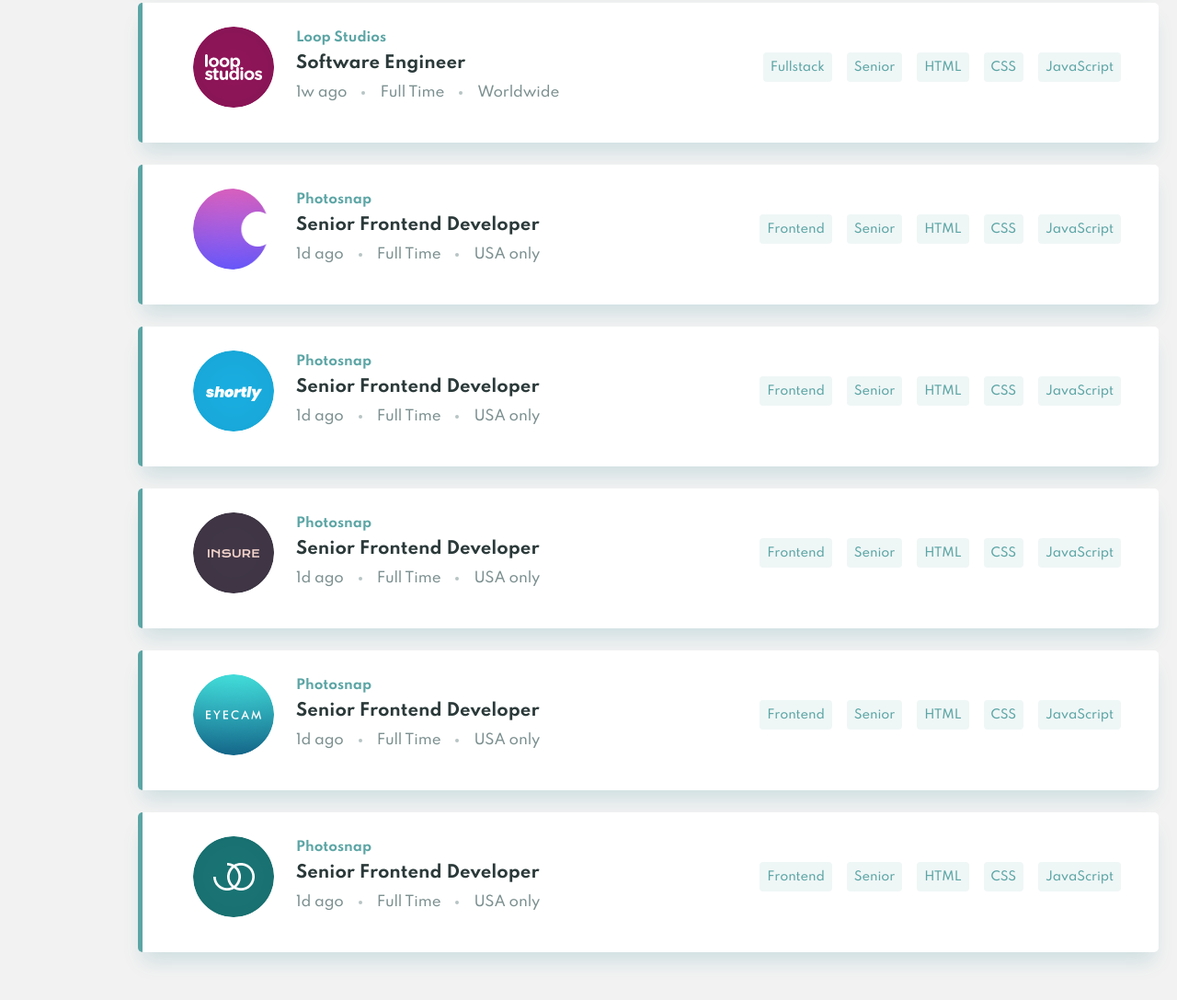
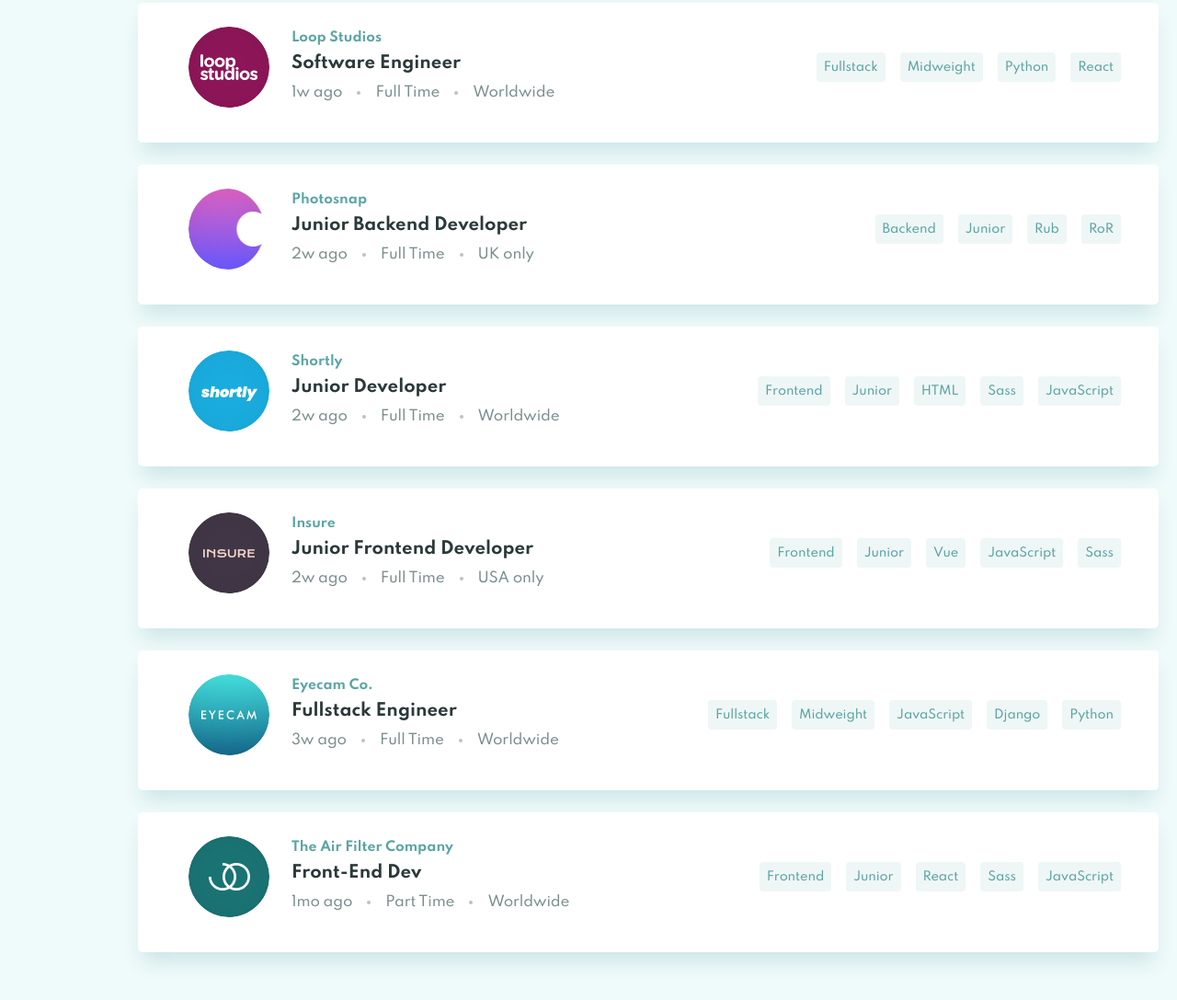
Before and after one commit to avaz-rustamov/Job-Listings-Website, a plain HTML site: page index.html in a window 1280 px wide. Shown: the part 933-2020 px from the top of the page at 92% size. Drawn offline with Linux system fonts and the light colour scheme.

Commit message:
Add hover and border removed

```diff
--- a/css/styles.css
+++ b/css/styles.css
@@ -52,7 +52,7 @@ body {
 }
 
 .site_main {
-  background-color: #F2F2F2;
+  background-color: #EFFAFA;;
   padding: 76px 128px;
 }
 
@@ -65,6 +65,9 @@ body {
   box-shadow: 0px 15px 20px -5px rgba(13, 113, 130, 0.15);
   border-radius: 5px;
   border-left: 5px solid #5CA5A5;
+}
+.job_list_no_border {
+  border: none;
 }
 
 .joblist {
@@ -114,6 +117,10 @@ body {
   margin: 0;
   margin-bottom: 8px;
 }
+.job_list_heading_link:hover {
+  color:#5CA5A5;
+  transition: 0.3s ease;
+}
 
 .job_list_heading_link {
   text-decoration: none;
@@ -161,6 +168,7 @@ body {
   display: flex;
 }
 
+
 .job_list_links {
   list-style: none;
   background: #EFF6F6;
@@ -169,7 +177,10 @@ body {
   padding: 4px 8px;
   margin-right: 16px;
   border-radius: 4px;
-
+}
+.job_list_links:hover {
+  background-color: #5CA5A5;
+  transition: 0.3s ease;
 }
 
 .job_list_link {
@@ -179,6 +190,11 @@ body {
   letter-spacing: -0.1px;
   color: #5CA5A5;
 }
+.job_list_link:hover{
+  color: #FFFFFF;
+  transition: 0.3s ease;
+
+}
 
 .job_list_link_item {
   margin-left: auto;
--- a/index.html
+++ b/index.html
@@ -115,7 +115,7 @@
           </div>
         </li>
         <li class="joblist_item">
-          <div class="job_list">
+          <div class="job_list job_list_no_border">
             <img class="job_list_img" src="img/account.png" alt="Logo of Photosnap"
               srcset="img/account.png 1x, img/account@2x.png 2x" width="88px" height="88px">
             <div class="job_list_content">
@@ -164,7 +164,7 @@
           </div>
         </li>
         <li class="joblist_item">
-          <div class="job_list">
+          <div class="job_list job_list_no_border">
             <img class="job_list_img" src="img/myhome.png" alt="Logo of Photosnap"
               srcset="img/myhome.png 1x, img/myhome@2x.png 2x" width="88px" height="88px">
             <div class="job_list_content">
@@ -209,7 +209,7 @@
           </div>
         </li>
         <li class="joblist_item">
-          <div class="job_list">
+          <div class="job_list job_list_no_border">
             <img class="job_list_img" src="img/loopstuios.png" alt="Logo of Photosnap"
               srcset="img/loopstuios.png 1x, img/loopstuios@2x.png 2x" width="88px" height="88px">
             <div class="job_list_content">
@@ -236,7 +236,94 @@
               </li>
               <li class="job_list_links">
                 <a href="index.html" class="job_list_link">
-                  Senior
+                  Midweight
+                </a>
+              </li>
+              <li class="job_list_links">
+                <a href="index.html" class="job_list_link">
+                  Python
+                </a>
+              </li>
+              <li class="job_list_links">
+                <a href="index.html" class="job_list_link">
+                  React
+                </a>
+              </li>
+            </ul>
+          </div>
+        </li>
+        <li class="joblist_item">
+          <div class="job_list job_list_no_border">
+            <img class="job_list_img" src="img/facelt.png" alt="Logo of Photosnap"
+              srcset="img/facelt.png 1x, img/facelt@2x.png 2x" width="88px" height="88px">
+            <div class="job_list_content">
+              <p class="job_tags">
+                  Photosnap
+
+
+              </p>
+              <h2 class="job_list_heading">
+                <a class="job_list_heading_link" href="index.html" >Junior Backend Developer</a>
+              </h2>
+              <div class="job_list_info">
+                <p class="job_list_info_text">2w ago</p>
+                <p class="job_list_info_text job_list_info_text_secound">Full Time</p>
+                <p class="job_list_info_text">UK only</p>
+              </div>
+            </div>
+
+            <ul class="job_list_link_item">
+              <li class="job_list_links">
+                <a href="index.html" class="job_list_link">
+                  Backend
+                </a>
+              </li>
+              <li class="job_list_links">
+                <a href="index.html" class="job_list_link">
+                  Junior
+                </a>
+              </li>
+              <li class="job_list_links">
+                <a href="index.html" class="job_list_link">
+                  Rub
+                </a>
+              </li>
+              <li class="job_list_links">
+                <a href="index.html" class="job_list_link">
+                  RoR
+                </a>
+              </li>
+
+            </ul>
+          </div>
+        </li>
+        <li class="joblist_item">
+          <div class="job_list job_list_no_border">
+            <img class="job_list_img" src="img/shortly.png" alt="Logo of Photosnap"
+              srcset="img/shortly.png 1x, img/shortly@2x.png 2x" width="88px" height="88px">
+            <div class="job_list_content">
+              <p class="job_tags">
+                  Shortly
+              </p>
+              <h2 class="job_list_heading">
+                <a class="job_list_heading_link" href="index.html" >Junior Developer</a>
+              </h2>
+              <div class="job_list_info">
+                <p class="job_list_info_text">2w ago</p>
+                <p class="job_list_info_text job_list_info_text_secound">Full Time</p>
+                <p class="job_list_info_text">Worldwide</p>
+              </div>
+            </div>
+
+            <ul class="job_list_link_item">
+              <li class="job_list_links">
+                <a href="index.html" class="job_list_link">
+                  Frontend
+                </a>
+              </li>
+              <li class="job_list_links">
+                <a href="index.html" class="job_list_link">
+                  Junior
                 </a>
               </li>
               <li class="job_list_links">
@@ -246,7 +333,7 @@
               </li>
               <li class="job_list_links">
                 <a href="index.html" class="job_list_link">
-                  CSS
+                  Sass
                 </a>
               </li>
               <li class="job_list_links">
@@ -258,20 +345,20 @@
           </div>
         </li>
         <li class="joblist_item">
-          <div class="job_list">
-            <img class="job_list_img" src="img/facelt.png" alt="Logo of Photosnap"
-              srcset="img/facelt.png 1x, img/facelt@2x.png 2x" width="88px" height="88px">
+          <div class="job_list job_list_no_border">
+            <img class="job_list_img" src="img/insure.png" alt="Logo of Photosnap"
+              srcset="img/insure.png 1x, img/insure@2x.png 2x" width="88px" height="88px">
             <div class="job_list_content">
               <p class="job_tags">
-                  Photosnap
+                  Insure
 
 
               </p>
               <h2 class="job_list_heading">
-                <a class="job_list_heading_link" href="index.html" >Senior Frontend Developer</a>
+                <a class="job_list_heading_link" href="index.html" >Junior Frontend Developer</a>
               </h2>
               <div class="job_list_info">
-                <p class="job_list_info_text">1d ago</p>
+                <p class="job_list_info_text">2w ago</p>
                 <p class="job_list_info_text job_list_info_text_secound">Full Time</p>
                 <p class="job_list_info_text">USA only</p>
               </div>
@@ -285,17 +372,12 @@
               </li>
               <li class="job_list_links">
                 <a href="index.html" class="job_list_link">
-                  Senior
+                  Junior
                 </a>
               </li>
               <li class="job_list_links">
                 <a href="index.html" class="job_list_link">
-                  HTML
-                </a>
-              </li>
-              <li class="job_list_links">
-                <a href="index.html" class="job_list_link">
-                  CSS
+                  Vue
                 </a>
               </li>
               <li class="job_list_links">
@@ -303,24 +385,80 @@
                   JavaScript
                 </a>
               </li>
+              <li class="job_list_links">
+                <a href="index.html" class="job_list_link">
+                   Sass
+                </a>
+              </li>
             </ul>
           </div>
         </li>
         <li class="joblist_item">
-          <div class="job_list">
-            <img class="job_list_img" src="img/shortly.png" alt="Logo of Photosnap"
-              srcset="img/shortly.png 1x, img/shortly@2x.png 2x" width="88px" height="88px">
+          <div class="job_list job_list_no_border">
+            <img class="job_list_img" src="img/eyecam.png" alt="Logo of Photosnap"
+              srcset="img/eyecam.png 1x, img/eyecam@2x.png 2x" width="88px" height="88px">
             <div class="job_list_content">
               <p class="job_tags">
-                  Photosnap
+                  Eyecam Co.
+
+
               </p>
               <h2 class="job_list_heading">
-                <a class="job_list_heading_link" href="index.html" >Senior Frontend Developer</a>
+                <a class="job_list_heading_link" href="index.html" >Fullstack Engineer</a>
               </h2>
               <div class="job_list_info">
-                <p class="job_list_info_text">1d ago</p>
+                <p class="job_list_info_text">3w ago</p>
                 <p class="job_list_info_text job_list_info_text_secound">Full Time</p>
-                <p class="job_list_info_text">USA only</p>
+                <p class="job_list_info_text">Worldwide</p>
+              </div>
+            </div>
+
+            <ul class="job_list_link_item">
+              <li class="job_list_links">
+                <a href="index.html" class="job_list_link">
+                  Fullstack
+                </a>
+              </li>
+              <li class="job_list_links">
+                <a href="index.html" class="job_list_link">
+                  Midweight
+                </a>
+              </li>
+              <li class="job_list_links">
+                <a href="index.html" class="job_list_link">
+                  JavaScript
+                </a>
+              </li>
+              <li class="job_list_links">
+                <a href="index.html" class="job_list_link">
+                  Django
+                </a>
+              </li>
+              <li class="job_list_links">
+                <a href="index.html" class="job_list_link">
+                  Python
+                </a>
+              </li>
+            </ul>
+          </div>
+        </li>
+        <li class="joblist_item">
+          <div class="job_list job_list_no_border">
+            <img class="job_list_img" src="img/the-air-filter-company.png" alt="Logo of Photosnap"
+              srcset="img/the-air-filter-company.png 1x, img/the-air-filter-company@2x.png 2x" width="88px" height="88px">
+            <div class="job_list_content">
+              <p class="job_tags">
+                The Air Filter Company
+
+
+              </p>
+              <h2 class="job_list_heading">
+                <a class="job_list_heading_link" href="index.html" >Front-End Dev</a>
+              </h2>
+              <div class="job_list_info">
+                <p class="job_list_info_text">1mo ago</p>
+                <p class="job_list_info_text job_list_info_text_secound">Part Time</p>
+                <p class="job_list_info_text">Worldwide</p>
               </div>
             </div>
 
@@ -332,164 +470,17 @@
               </li>
               <li class="job_list_links">
                 <a href="index.html" class="job_list_link">
-                  Senior
+                  Junior
                 </a>
               </li>
               <li class="job_list_links">
                 <a href="index.html" class="job_list_link">
-                  HTML
+                  React
                 </a>
               </li>
               <li class="job_list_links">
                 <a href="index.html" class="job_list_link">
-                  CSS
-                </a>
-              </li>
-              <li class="job_list_links">
-                <a href="index.html" class="job_list_link">
-                  JavaScript
-                </a>
-              </li>
-            </ul>
-          </div>
-        </li>
-        <li class="joblist_item">
-          <div class="job_list">
-            <img class="job_list_img" src="img/insure.png" alt="Logo of Photosnap"
-              srcset="img/insure.png 1x, img/insure@2x.png 2x" width="88px" height="88px">
-            <div class="job_list_content">
-              <p class="job_tags">
-                  Photosnap
-
-
-              </p>
-              <h2 class="job_list_heading">
-                <a class="job_list_heading_link" href="index.html" >Senior Frontend Developer</a>
-              </h2>
-              <div class="job_list_info">
-                <p class="job_list_info_text">1d ago</p>
-                <p class="job_list_info_text job_list_info_text_secound">Full Time</p>
-                <p class="job_list_info_text">USA only</p>
-              </div>
-            </div>
-
-            <ul class="job_list_link_item">
-              <li class="job_list_links">
-                <a href="index.html" class="job_list_link">
-                  Frontend
-                </a>
-              </li>
-              <li class="job_list_links">
-                <a href="index.html" class="job_list_link">
-                  Senior
-                </a>
-              </li>
-              <li class="job_list_links">
-                <a href="index.html" class="job_list_link">
-                  HTML
-                </a>
-              </li>
-              <li class="job_list_links">
-                <a href="index.html" class="job_list_link">
-                  CSS
-                </a>
-              </li>
-              <li class="job_list_links">
-                <a href="index.html" class="job_list_link">
-                  JavaScript
-                </a>
-              </li>
-            </ul>
-          </div>
-        </li>
-        <li class="joblist_item">
-          <div class="job_list">
-            <img class="job_list_img" src="img/eyecam.png" alt="Logo of Photosnap"
-              srcset="img/eyecam.png 1x, img/eyecam@2x.png 2x" width="88px" height="88px">
-            <div class="job_list_content">
-              <p class="job_tags">
-                  Photosnap
-
-
-              </p>
-              <h2 class="job_list_heading">
-                <a class="job_list_heading_link" href="index.html" >Senior Frontend Developer</a>
-              </h2>
-              <div class="job_list_info">
-                <p class="job_list_info_text">1d ago</p>
-                <p class="job_list_info_text job_list_info_text_secound">Full Time</p>
-                <p class="job_list_info_text">USA only</p>
-              </div>
-            </div>
-
-            <ul class="job_list_link_item">
-              <li class="job_list_links">
-                <a href="index.html" class="job_list_link">
-                  Frontend
-                </a>
-              </li>
-              <li class="job_list_links">
-                <a href="index.html" class="job_list_link">
-                  Senior
-                </a>
-              </li>
-              <li class="job_list_links">
-                <a href="index.html" class="job_list_link">
-                  HTML
-                </a>
-              </li>
-              <li class="job_list_links">
-                <a href="index.html" class="job_list_link">
-                  CSS
-                </a>
-              </li>
-              <li class="job_list_links">
-                <a href="index.html" class="job_list_link">
-                  JavaScript
-                </a>
-              </li>
-            </ul>
-          </div>
-        </li>
-        <li class="joblist_item">
-          <div class="job_list">
-            <img class="job_list_img" src="img/the-air-filter-company.png" alt="Logo of Photosnap"
-              srcset="img/the-air-filter-company.png 1x, img/the-air-filter-company@2x.png 2x" width="88px" height="88px">
-            <div class="job_list_content">
-              <p class="job_tags">
-                  Photosnap
-
-
-              </p>
-              <h2 class="job_list_heading">
-                <a class="job_list_heading_link" href="index.html" >Senior Frontend Developer</a>
-              </h2>
-              <div class="job_list_info">
-                <p class="job_list_info_text">1d ago</p>
-                <p class="job_list_info_text job_list_info_text_secound">Full Time</p>
-                <p class="job_list_info_text">USA only</p>
-              </div>
-            </div>
-
-            <ul class="job_list_link_item">
-              <li class="job_list_links">
-                <a href="index.html" class="job_list_link">
-                  Frontend
-                </a>
-              </li>
-              <li class="job_list_links">
-                <a href="index.html" class="job_list_link">
-                  Senior
-                </a>
-              </li>
-              <li class="job_list_links">
-                <a href="index.html" class="job_list_link">
-                  HTML
-                </a>
-              </li>
-              <li class="job_list_links">
-                <a href="index.html" class="job_list_link">
-                  CSS
+                  Sass
                 </a>
               </li>
               <li class="job_list_links">
```
